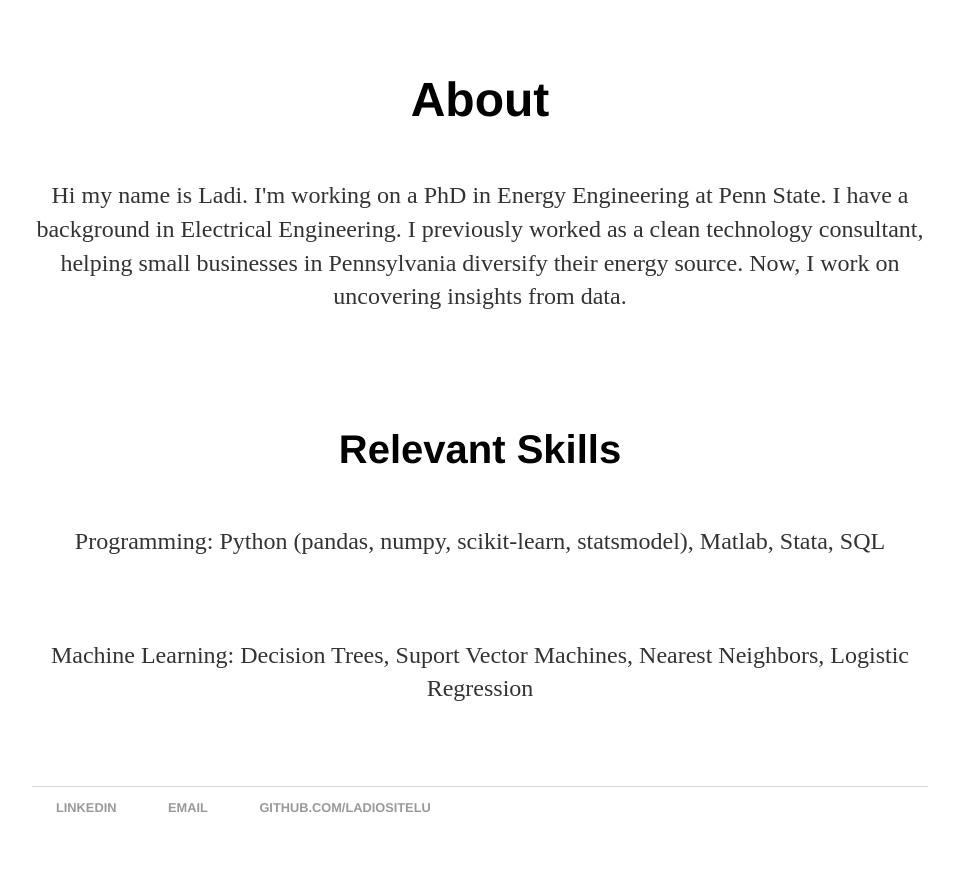
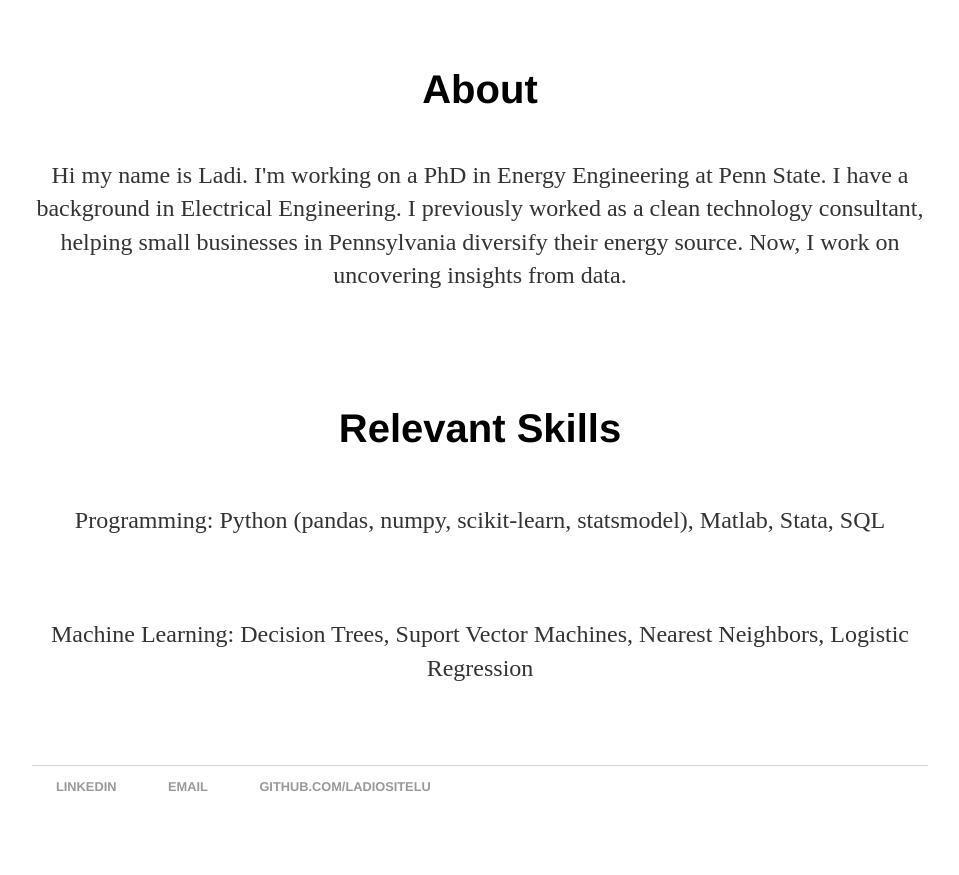
Before and after one commit to ladiositelu/ladiositelu.github.io, a Jekyll site: the page built from About/index.html, in a window 1280 px wide. Shown: the part 195-1070 px from the top of the page, without its empty margins (160-1119 px from the left). Built offline with Jekyll 4.4.1, drawn with Linux system fonts in a browser that asks for light colours; after the commit the page ends 1049 px from its top, so only the background shows below that.

Commit message:
Update about.css

```diff
--- a/css/about.css
+++ b/css/about.css
@@ -43,7 +43,7 @@ a:hover {
 }
 
 h1 {
-    font-size: 3.0em;
+    font-size: 2.5em;
     font-family:'Helvetica', 'Arial', 'Sans-Serif';
     padding-top: 60px;
     padding-bottom: 20px;
```
